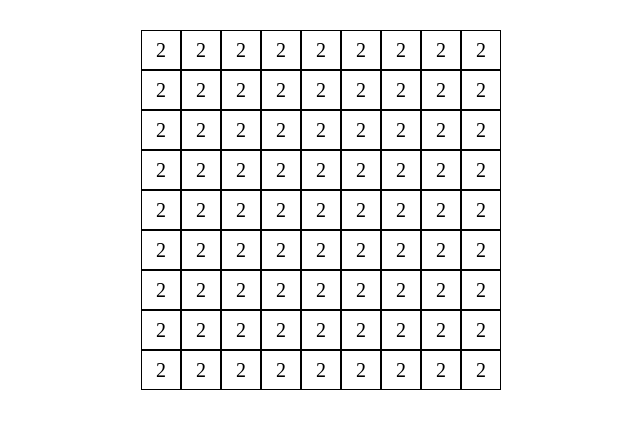
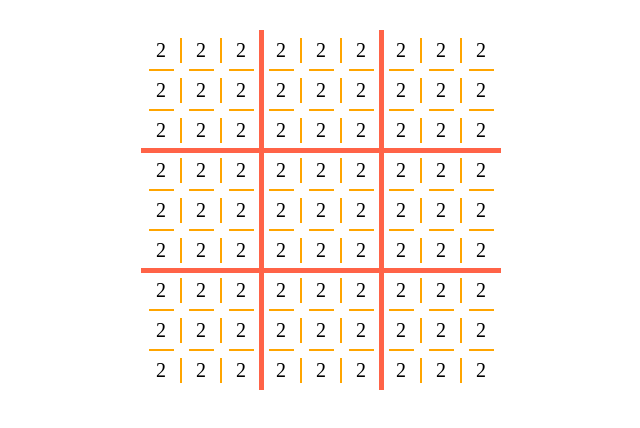
Before and after one commit to Offllane/offllaneSudoku, an Angular app: page / in a window 1280 px wide. Shown: the top 428 px of the page, without its empty margins (319-959 px from the left). Built offline with nearby package versions, Linux system fonts and the light colour scheme.

Commit message:
create main design of game field

```diff
--- a/src/app/main-game/main-game-field/game-cell/game-cell.component.css
+++ b/src/app/main-game/main-game-field/game-cell/game-cell.component.css
@@ -1,17 +1,55 @@
-span {
+.game-cell {
+  position: relative;
   display: flex;
   justify-content: center;
   align-items: center;
   width: 40px;
   height: 40px;
-  border: 1px solid black;
   font-size: 20px;
   cursor: pointer;
+  -webkit-user-select: none;
 }
 
-span:hover {
+.game-cell:hover {
   color: red;
   background-color: orange;
+  border-radius: 50%;
+}
+
+.right-main-border:before {
+  content: "";
+  display: block;
+  position: absolute;
+  width: 40px;
+  height: 40px;
+  border-right: 5px solid tomato;
+}
+
+.right-additional-border:before {
+  content: "";
+  display: block;
+  position: absolute;
+  width: 40px;
+  height: 25px;
+  border-right: 2px solid orange;
+}
+
+.bottom-main-border:after {
+  content: "";
+  display: block;
+  position: absolute;
+  width: 40px;
+  height: 40px;
+  border-bottom: 5px solid tomato;
+}
+
+.bottom-additional-border:after {
+  content: "";
+  display: block;
+  position: absolute;
+  width: 25px;
+  height: 40px;
+  border-bottom: 2px solid orange;
 }
 
 /*# sourceMappingURL=game-cell.component.css.map */
--- a/src/app/main-game/main-game-field/game-cell/game-cell.component.html
+++ b/src/app/main-game/main-game-field/game-cell/game-cell.component.html
@@ -1 +1,10 @@
-<span>{{currentValue}}</span>
+<div class="game-cell right-additional-border"
+     [ngClass]="{
+        'bottom-main-border': cellPosition.rowPosition === 2 || cellPosition.rowPosition === 5,
+        'right-main-border': cellPosition.columnPosition === 2 || cellPosition.columnPosition === 5,
+        'bottom-additional-border': cellPosition.rowPosition !== 2 && cellPosition.rowPosition !== 5 && cellPosition.rowPosition !== 8,
+        'right-additional-border': cellPosition.columnPosition !== 2 && cellPosition.columnPosition !== 5 && cellPosition.columnPosition !== 8
+     }"
+     (click)="selectCell()">
+  {{currentValue}}
+</div>
--- a/src/app/main-game/main-game-field/game-cell/game-cell.component.scss
+++ b/src/app/main-game/main-game-field/game-cell/game-cell.component.scss
@@ -1,15 +1,53 @@
-span {
+.game-cell {
+  position: relative;
   display: flex;
   justify-content: center;
   align-items: center;
   width: 40px;
   height: 40px;
-  border: 1px solid black;
   font-size: 20px;
   cursor: pointer;
+  -webkit-user-select:none;
 }
 
-span:hover {
+.game-cell:hover {
   color: red;
   background-color: orange;
+  border-radius: 50%;
 }
+
+.right-main-border:before {
+  content: '';
+  display: block;
+  position: absolute;
+  width: 40px;
+  height: 40px;
+  border-right: 5px solid tomato;
+}
+
+.right-additional-border:before {
+  content: '';
+  display: block;
+  position: absolute;
+  width: 40px;
+  height: 25px;
+  border-right: 2px solid orange;
+}
+
+.bottom-main-border:after {
+  content: '';
+  display: block;
+  position: absolute;
+  width: 40px;
+  height: 40px;
+  border-bottom: 5px solid tomato;
+}
+
+.bottom-additional-border:after {
+  content: '';
+  display: block;
+  position: absolute;
+  width: 25px;
+  height: 40px;
+  border-bottom: 2px solid orange;
+}
--- a/src/app/main-game/main-game-field/game-cell/game-cell.component.ts
+++ b/src/app/main-game/main-game-field/game-cell/game-cell.component.ts
@@ -18,4 +18,8 @@ export class GameCellComponent implements OnInit {
   ngOnInit(): void {
   }
 
+  selectCell(): void {
+    console.log(this.cellPosition);
+  }
+
 }
--- a/src/app/main-game/main-game-field/main-game-field.component.css
+++ b/src/app/main-game/main-game-field/main-game-field.component.css
@@ -1,5 +1,5 @@
 .game-field-wrapper {
-  padding: 30px;
+  margin: 30px;
 }
 
 app-game-cell {
--- a/src/app/main-game/main-game-field/main-game-field.component.html
+++ b/src/app/main-game/main-game-field/main-game-field.component.html
@@ -1,6 +1,11 @@
 <div class="game-field-wrapper">
   <div *ngFor="let rows of fieldArray; let rowIndex = index">
-    <app-game-cell *ngFor="let value of fieldArray[rowIndex]" [currentValue]="value">
+    <app-game-cell *ngFor="let value of fieldArray[rowIndex]; let columnIndex = index;"
+                   [currentValue]="value"
+                   [cellPosition]="{
+                      rowPosition: rowIndex,
+                      columnPosition: columnIndex
+                   }">
     </app-game-cell>
   </div>
 </div>
--- a/src/app/main-game/main-game-field/main-game-field.component.scss
+++ b/src/app/main-game/main-game-field/main-game-field.component.scss
@@ -1,5 +1,5 @@
 .game-field-wrapper {
-  padding: 30px;
+  margin: 30px;
 }
 
 app-game-cell {
```
Also changed, not shown: 1 other file (tests, documents, lock files or other folders).
